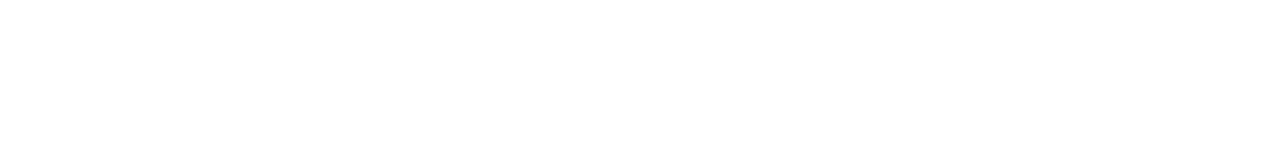
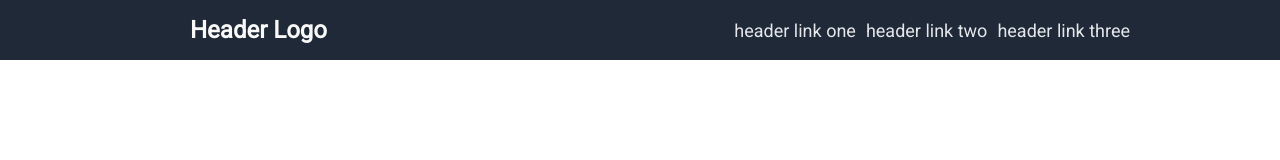
Before and after one commit to PiotrCholewinski/LandingPage, a plain HTML site: page index.html in a window 1280 px wide. Drawn offline with Linux system fonts and the light colour scheme.

Commit message:
add header

```diff
--- a/index.html
+++ b/index.html
@@ -5,9 +5,24 @@
     <meta http-equiv="X-UA-Compatible" content="IE=edge">
     <meta name="viewport" content="width=device-width, initial-scale=1.0">
     <link rel="stylesheet" href="styles.css">
+    <link rel="preconnect" href="https://fonts.googleapis.com">
+    <link rel="preconnect" href="https://fonts.gstatic.com" crossorigin>
+    <link href="https://fonts.googleapis.com/css2?family=Roboto&display=swap" rel="stylesheet">
     <title>Landing Page</title>
 </head>
 <body>
-
+    <div class="header">
+        <ul>
+            <li class="push-left">Header Logo</li>
+            <li>header link one</li>
+            <li>header link two</li>
+            <li>header link three</li>
+        </ul>
+    </div>
+    <div class="top"></div>
+    <div class="middleOne"></div>
+    <div class="middleTwo"></div>
+    <div class="bottom"></div>
+    <div class="footer"></div>
 </body>
 </html>
--- a/styles.css
+++ b/styles.css
@@ -0,0 +1,44 @@
+body {
+    display: flex;
+    flex-direction: column;
+    margin: 0;
+    font-family: 'Roboto' ,sans-serif;
+
+}
+
+
+
+
+div{
+
+
+
+
+
+}
+
+.header {
+    background-color: #1f2937;
+}
+
+
+li {
+font-size: 18px;
+color: #e5e7eb;
+
+}
+ul {
+    list-style-type: none;
+    display: flex;
+    gap: 10px;
+    margin-left: 150px;
+    margin-right: 150px;
+    align-items: center;
+}
+
+.push-left {
+    margin-right: auto;
+    font-size: 24px;
+    color: #f9faf8;
+    font-weight: 700;
+}
```
